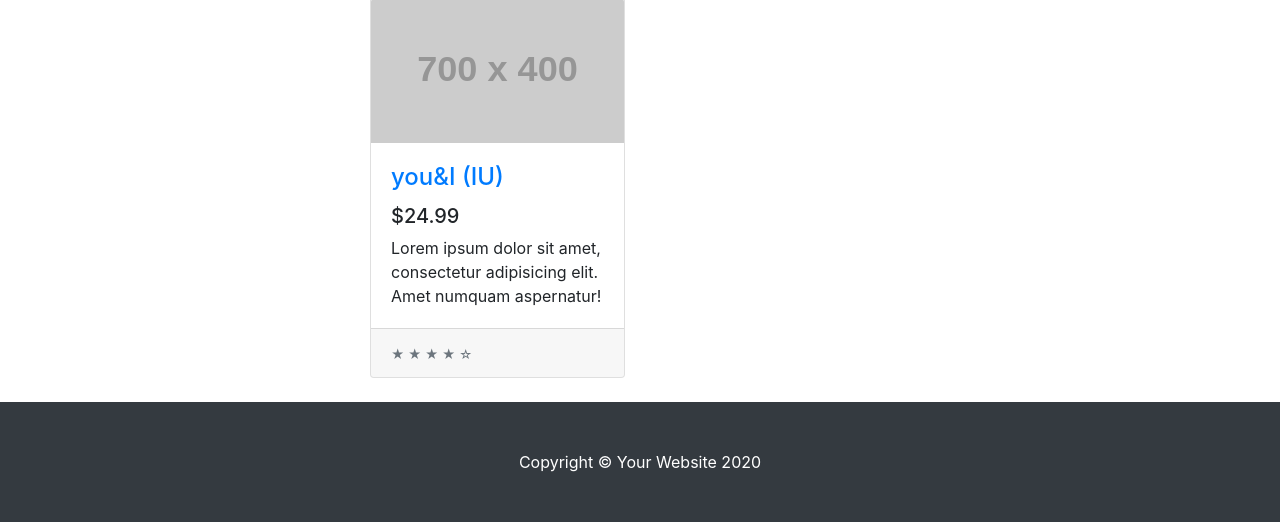
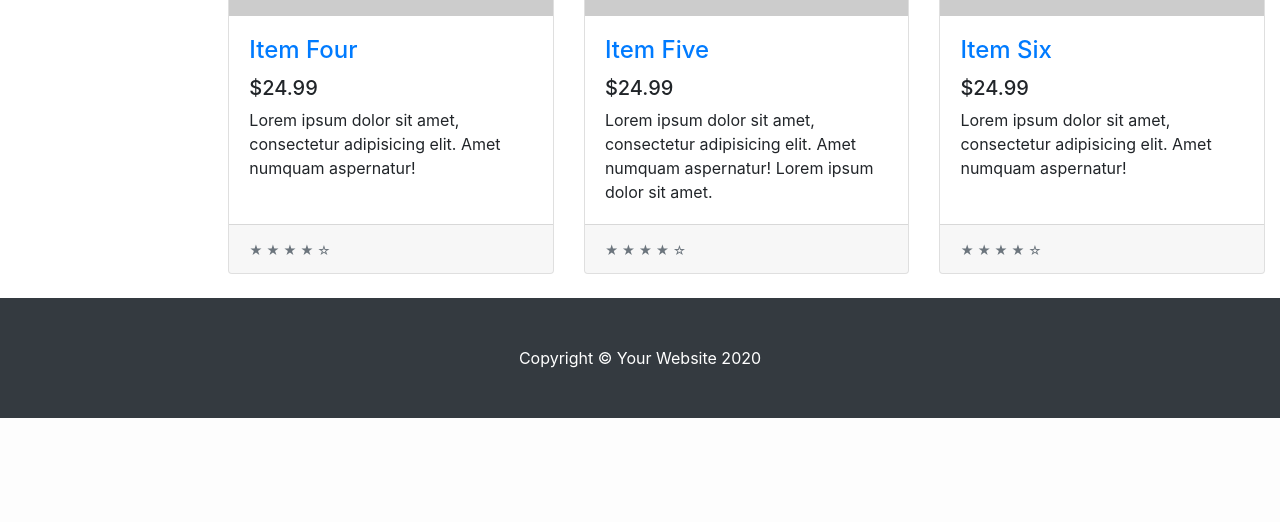
Before and after one commit to Shiori718/youtube, a Django app: page / in a window 1280 px wide. Shown: the part 1093-1615 px from the top of the page. After the commit the page ends 1511 px from the top, so only its background shows below. Run offline with Django 3.2, Linux system fonts and the light colour scheme; grey boxes labelled with a size stand in for pictures from a placeholder-image service; some libraries are stand-ins or nearby versions.

Commit message:
top page

```diff
--- /dev/null
+++ b/youtube/templates/youtube/base.html
@@ -0,0 +1,74 @@
+{% load static %}
+<!DOCTYPE html>
+<html lang="en">
+
+<head>
+
+  <meta charset="utf-8">
+  <meta name="viewport" content="width=device-width, initial-scale=1, shrink-to-fit=no">
+  <meta name="description" content="">
+  <meta name="author" content="">
+
+  <title>Shop Homepage - Start Bootstrap Template</title>
+
+  <!-- Web Font -->
+  <link href='//fonts.googleapis.com/css?family=Lobster&subset=latin,latin-ext' rel='stylesheet' type='text/css'>
+
+  <!-- Bootstrap core CSS -->
+  <link href="{% static 'vendor/bootstrap/css/bootstrap.min.css' %}"  rel="stylesheet">
+
+  <!-- Custom styles for this template -->
+  <link href="{% static 'css/shop-homepage.css' %}" rel="stylesheet">
+
+</head>
+
+<body>
+
+  <!-- Navigation -->
+  <nav class="navbar navbar-expand-lg navbar-dark bg-dark fixed-top">
+    <div class="container-fluid">
+      <a class="navbar-brand" href="#">Youtubeまとめサイト</a>
+      <button class="navbar-toggler" type="button" data-toggle="collapse" data-target="#navbarResponsive" aria-controls="navbarResponsive" aria-expanded="false" aria-label="Toggle navigation">
+        <span class="navbar-toggler-icon"></span>
+      </button>
+      <div class="collapse navbar-collapse" id="navbarResponsive">
+        <ul class="navbar-nav ml-auto">
+          <li class="nav-item active">
+            <a class="nav-link" href="{% url 'index' %}">Home
+              <span class="sr-only">(current)</span>
+            </a>
+          </li>
+          <li class="nav-item">
+            <a class="nav-link" href="#">About</a>
+          </li>
+          <li class="nav-item">
+            <a class="nav-link" href="#">Services</a>
+          </li>
+          <li class="nav-item">
+            <a class="nav-link" href="{% url 'contact' %}">Contact</a>
+          </li>
+        </ul>
+      </div>
+    </div>
+  </nav>
+
+
+  <!-- Content -->
+  {% block content %}
+  {% endblock %}
+
+  <!-- Footer -->
+  <footer class="py-5 bg-dark">
+    <div class="container">
+      <p class="m-0 text-center text-white">Copyright &copy; Your Website 2020</p>
+    </div>
+    <!-- /.container -->
+  </footer>
+
+  <!-- Bootstrap core JavaScript -->
+  <script src="{% static 'vendor/jquery/jquery.min.js' %]"></script>
+  <script src="{% vendor/bootstrap/js/bootstrap.bundle.min.js' %]></script>
+
+</body>
+
+</html>
--- a/youtube/templates/youtube/index.html
+++ b/youtube/templates/youtube/index.html
@@ -1,60 +1,13 @@
-{% load static %}
-<!DOCTYPE html>
-<html lang="en">
+{% extends 'youtube/base.html' %}
 
-<head>
-
-  <meta charset="utf-8">
-  <meta name="viewport" content="width=device-width, initial-scale=1, shrink-to-fit=no">
-  <meta name="description" content="">
-  <meta name="author" content="">
-
-  <title>Shop Homepage - Start Bootstrap Template</title>
-
-  <!-- Bootstrap core CSS -->
-  <link href="{% static 'vendor/bootstrap/css/bootstrap.min.css' %}"  rel="stylesheet">
-
-  <!-- Custom styles for this template -->
-  <link href="{% static 'css/shop-homepage.css' %}" rel="stylesheet">
-
-</head>
-
-<body>
-
-  <!-- Navigation -->
-  <nav class="navbar navbar-expand-lg navbar-dark bg-dark fixed-top">
-    <div class="container">
-      <a class="navbar-brand" href="#">Youtubeまとめサイト</a>
-      <button class="navbar-toggler" type="button" data-toggle="collapse" data-target="#navbarResponsive" aria-controls="navbarResponsive" aria-expanded="false" aria-label="Toggle navigation">
-        <span class="navbar-toggler-icon"></span>
-      </button>
-      <div class="collapse navbar-collapse" id="navbarResponsive">
-        <ul class="navbar-nav ml-auto">
-          <li class="nav-item active">
-            <a class="nav-link" href="#">Home
-              <span class="sr-only">(current)</span>
-            </a>
-          </li>
-          <li class="nav-item">
-            <a class="nav-link" href="#">About</a>
-          </li>
-          <li class="nav-item">
-            <a class="nav-link" href="#">Services</a>
-          </li>
-          <li class="nav-item">
-            <a class="nav-link" href="#">Contact</a>
-          </li>
-        </ul>
-      </div>
-    </div>
-  </nav>
+{% block content %}
 
   <!-- Page Content -->
-  <div class="container">
+  <div class="container-fluid">
 
     <div class="row">
 
-      <div class="col-lg-3">
+      <div class="col-lg-2">
 
         <h1 class="my-4">Yotube Category</h1>
         <div class="list-group">
@@ -66,7 +19,7 @@
       </div>
       <!-- /.col-lg-3 -->
 
-      <div class="col-lg-9">
+      <div class="col-lg-10">
 
         <div id="carouselExampleIndicators" class="carousel slide my-4" data-ride="carousel">
           <ol class="carousel-indicators">
@@ -99,19 +52,19 @@
 
           <div class="col-lg-4 col-md-6 mb-4">
             <div class="card h-100">
-
-              <div class="youtube-movie-wrap"><iframe width="500  " height="360" src="https://www.youtube.com/embed/FuXNumBwDOM" frameborder="0" allow="autoplay; encrypted-media" allowfullscreen></iframe></div>
-                <amp-youtube data-videoid="FuXNumBwDOM" width="800" height="450" layout="responsive"></amp-youtube>
-
-                <iframe width="600" height="300" src="https://www.youtube.com/embed/FuXNumBwDOM" frameborder="0" allow="accelerometer; autoplay; encrypted-media; gyroscope; picture-in-picture" allowfullscreen="allowfullscreen"></iframe>
-
-              <a href="https://www.youtube.com/watch?v=7HekTtP5LK0"><img class="card-img-top" src="http://placehold.it/700x400" alt=""></a>
+              <iframe  src="https://www.youtube.com/embed/cmzdV4i9tuk" frameborder="0" allow="accelerometer; autoplay; encrypted-media; gyroscope; picture-in-picture" allowfullscreen="allowfullscreen"></iframe>
               <div class="card-body">
                 <h4 class="card-title">
-                  <a href="#">you&I (IU)</a>
+                  <a>コーギー犬ノエさん</a>
                 </h4>
-                <h5>$24.99</h5>
-                <p class="card-text">Lorem ipsum dolor sit amet, consectetur adipisicing elit. Amet numquam aspernatur!</p>
+                <h5>登録者数：12万人</h5>
+                <p class="card-text">ウェルッシュコーギーのノエルです
+                  男の子だよ！
+                  ノエさんって呼ばれてます
+                  よろしくね♡
+                  The name is Noel.
+                  Corgi boy.
+                  I live in Hokkaido, Japan</p>
               </div>
               <div class="card-footer">
                 <small class="text-muted">&#9733; &#9733; &#9733; &#9733; &#9734;</small>
@@ -119,7 +72,7 @@
             </div>
           </div>
 
-          <!-- <div class="col-lg-4 col-md-6 mb-4">
+          <div class="col-lg-4 col-md-6 mb-4">
             <div class="card h-100">
               <a href="#"><img class="card-img-top" src="http://placehold.it/700x400" alt=""></a>
               <div class="card-body">
@@ -197,7 +150,7 @@
                 <small class="text-muted">&#9733; &#9733; &#9733; &#9733; &#9734;</small>
               </div>
             </div>
-          </div> -->
+          </div>
 
         </div>
         <!-- /.row -->
@@ -210,19 +163,4 @@
 
   </div>
   <!-- /.container -->
-
-  <!-- Footer -->
-  <footer class="py-5 bg-dark">
-    <div class="container">
-      <p class="m-0 text-center text-white">Copyright &copy; Your Website 2020</p>
-    </div>
-    <!-- /.container -->
-  </footer>
-
-  <!-- Bootstrap core JavaScript -->
-  <script src="{% static 'vendor/jquery/jquery.min.js' %]"></script>
-  <script src="{% vendor/bootstrap/js/bootstrap.bundle.min.js' %]></script>
-
-</body>
-
-</html>
+  {% endblock %}
--- a/youtube/urls.py
+++ b/youtube/urls.py
@@ -3,4 +3,5 @@ from . import views
 
 urlpatterns = [
     path('', views.index, name='index'),
+    path('contact', views.contact, name='contact')
 ]
--- a/youtube/views.py
+++ b/youtube/views.py
@@ -4,3 +4,7 @@ from django.http import HttpResponse
 def index(request):
     # return HttpResponse('Hello World from Youtube')
     return render(request, 'youtube/index.html')
+
+def contact(request):
+    # return HttpResponse('Hello World from Youtube')
+    return render(request, 'youtube/contact.html')
```
Also changed, not shown: youtube/static/css/shop-homepage.css (+22 -1 lines), youtube/templates/youtube/contact.html (added, +8 -0 lines).
